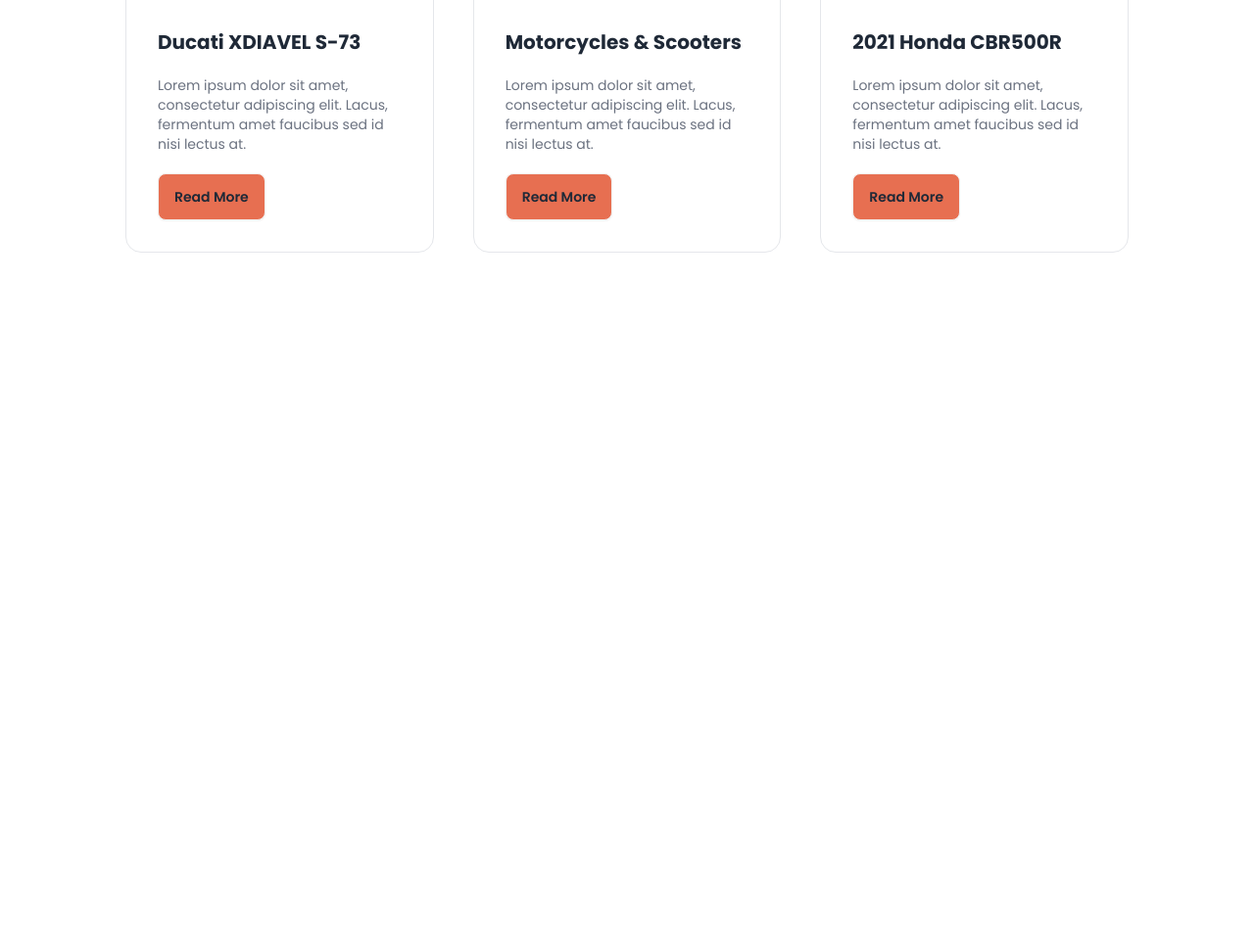
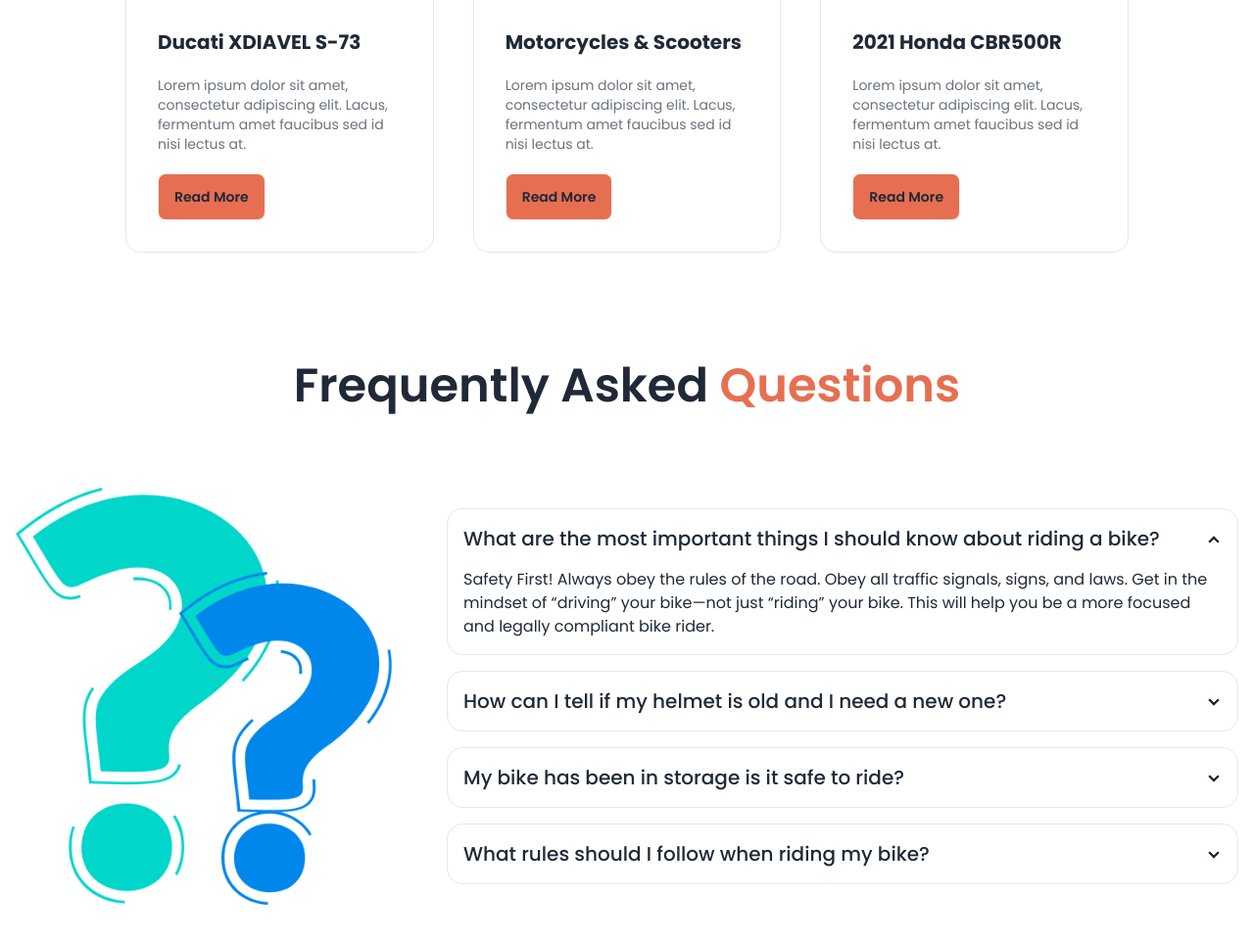
Before and after one commit to jahan404/biker-zone, a plain HTML site: page index.html in a window 1280 px wide. Shown: the part 1480-2442 px from the top of the page at 98% size. Before the commit the page ends 1738 px from the top, so only its background shows below. Drawn offline with nearby package versions, Linux system fonts and the light colour scheme.

Commit message:
faq added

```diff
--- a/index.html
+++ b/index.html
@@ -272,6 +272,64 @@
 
 
           </section>
+
+          <!-- faq section -->
+           <section class="my-28">
+
+            <h1 class="text-3xl md:text-5xl font-semibold text-center my-16">Frequently Asked <span class="text-bike-primary">Questions</span></h1>
+
+            <div class="hero">
+              <div class="hero-content flex-col lg:flex-row space-x-10">
+
+                <img
+                  src="images/others/faq.png"
+                  class="max-w-sm rounded-lg w-full" />
+
+                  <div class="space-y-4">
+
+
+                    <div class="collapse collapse-arrow border">
+                      <input type="radio" name="my-accordion-2" checked="checked" />
+                      <div class="collapse-title text-xl font-medium">What are the most important things I should
+                        know about riding a bike?</div>
+                      <div class="collapse-content">
+                        <p>Safety First! Always obey the rules of the road. Obey all traffic signals, signs, and laws. Get in the mindset of “driving” your bike—not just “riding” your bike. This will help you be a more focused and legally compliant bike rider. </p>
+                      </div>
+                    </div>
+
+
+                    <div class="collapse collapse-arrow border">
+                      <input type="radio" name="my-accordion-2" />
+                      <div class="collapse-title text-xl font-medium">How can I tell if my helmet is old and I need a
+                        new one?</div>
+                      <div class="collapse-content">
+                        <p>hello</p>
+                      </div>
+                    </div>
+
+
+                    <div class="collapse collapse-arrow border">
+                      <input type="radio" name="my-accordion-2" />
+                      <div class="collapse-title text-xl font-medium">My bike has been in storage is it safe to ride?</div>
+                      <div class="collapse-content">
+                        <p>hello</p>
+                      </div>
+                    </div>
+
+
+                    <div class="collapse collapse-arrow border">
+                      <input type="radio" name="my-accordion-2" />
+                      <div class="collapse-title text-xl font-medium">What rules should I follow when riding my bike?</div>
+                      <div class="collapse-content">
+                        <p>hello</p>
+                      </div>
+                    </div>
+
+
+                  </div>
+              </div>
+            </div>
+           </section>
       </main>
 
        <!-- <main>
```
